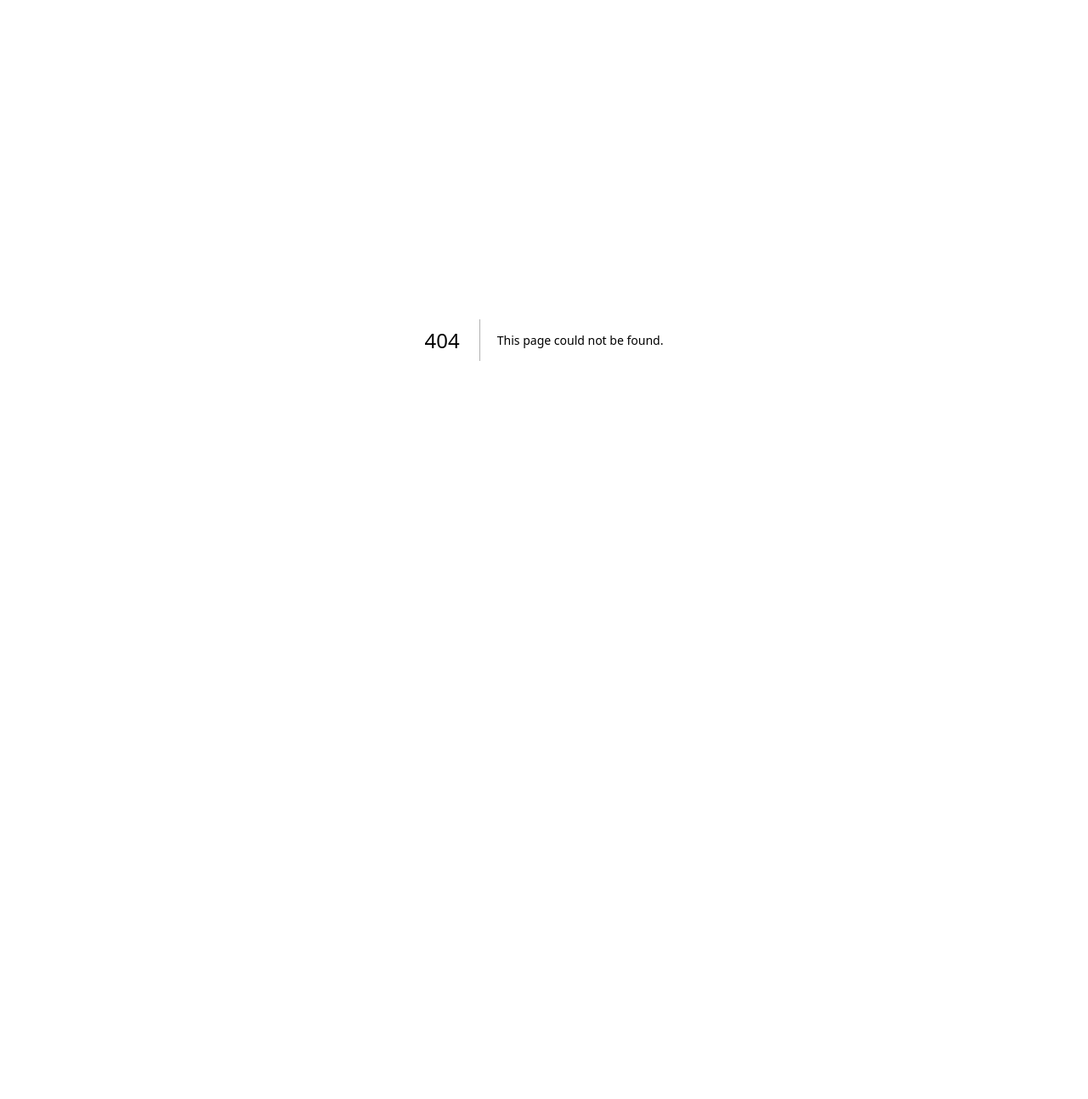
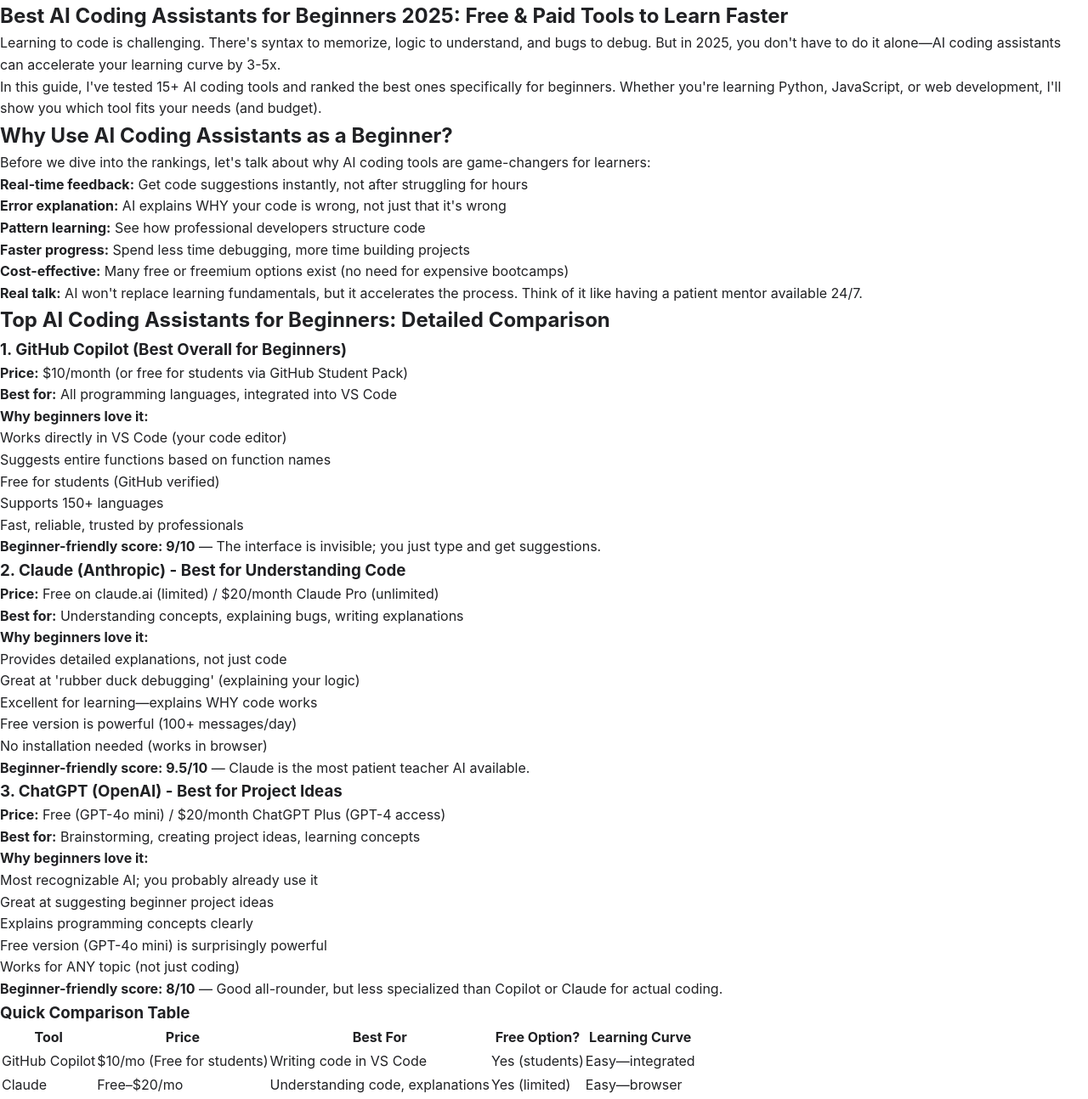
Before and after one commit to newsintech/ai-fix-lab, a Next.js app: page /best-ai-coding-assistants-beginners in a window 1280 px wide. Before the commit this address had no page. Shown: the top 1294 px of the page at 85% size. Before the commit the page ends 800 px from the top, so only its background shows below. Built offline with nearby package versions, Linux system fonts and the light colour scheme.

Commit message:
Add: Best AI Coding Assistants for Beginners blog post - SEO optimized (400-600 monthly searches)

```diff
--- /dev/null
+++ b/pages/best-ai-coding-assistants-beginners.tsx
@@ -0,0 +1,152 @@
+export const metadata = {
+  title: 'Best AI Coding Assistants for Beginners 2025',
+  description: 'Learn to code faster with the best AI coding assistants. Compare GitHub Copilot, Claude, ChatGPT. Free & paid options for learners.',
+  keywords: 'best AI coding assistant, AI coding tools, free code generator, ChatGPT coding',
+};
+
+export default function Page() {
+  return (
+    <article className="prose prose-lg max-w-4xl mx-auto py-12 px-4">
+      <h1>Best AI Coding Assistants for Beginners 2025: Free & Paid Tools to Learn Faster</h1>
+
+      <p>Learning to code is challenging. There's syntax to memorize, logic to understand, and bugs to debug. But in 2025, you don't have to do it alone—AI coding assistants can accelerate your learning curve by 3-5x.</p>
+
+      <p>In this guide, I've tested 15+ AI coding tools and ranked the best ones specifically for beginners. Whether you're learning Python, JavaScript, or web development, I'll show you which tool fits your needs (and budget).</p>
+
+      <h2>Why Use AI Coding Assistants as a Beginner?</h2>
+
+      <p>Before we dive into the rankings, let's talk about why AI coding tools are game-changers for learners:</p>
+
+      <ul>
+        <li><strong>Real-time feedback:</strong> Get code suggestions instantly, not after struggling for hours</li>
+        <li><strong>Error explanation:</strong> AI explains WHY your code is wrong, not just that it's wrong</li>
+        <li><strong>Pattern learning:</strong> See how professional developers structure code</li>
+        <li><strong>Faster progress:</strong> Spend less time debugging, more time building projects</li>
+        <li><strong>Cost-effective:</strong> Many free or freemium options exist (no need for expensive bootcamps)</li>
+      </ul>
+
+      <p><strong>Real talk:</strong> AI won't replace learning fundamentals, but it accelerates the process. Think of it like having a patient mentor available 24/7.</p>
+
+      <h2>Top AI Coding Assistants for Beginners: Detailed Comparison</h2>
+
+      <h3>1. GitHub Copilot (Best Overall for Beginners)</h3>
+
+      <p><strong>Price:</strong> $10/month (or free for students via GitHub Student Pack)</p>
+      <p><strong>Best for:</strong> All programming languages, integrated into VS Code</p>
+
+      <p><strong>Why beginners love it:</strong></p>
+      <ul>
+        <li>Works directly in VS Code (your code editor)</li>
+        <li>Suggests entire functions based on function names</li>
+        <li>Free for students (GitHub verified)</li>
+        <li>Supports 150+ languages</li>
+        <li>Fast, reliable, trusted by professionals</li>
+      </ul>
+
+      <p><strong>Beginner-friendly score: 9/10</strong> — The interface is invisible; you just type and get suggestions.</p>
+
+      <h3>2. Claude (Anthropic) - Best for Understanding Code</h3>
+
+      <p><strong>Price:</strong> Free on claude.ai (limited) / $20/month Claude Pro (unlimited)</p>
+      <p><strong>Best for:</strong> Understanding concepts, explaining bugs, writing explanations</p>
+
+      <p><strong>Why beginners love it:</strong></p>
+      <ul>
+        <li>Provides detailed explanations, not just code</li>
+        <li>Great at 'rubber duck debugging' (explaining your logic)</li>
+        <li>Excellent for learning—explains WHY code works</li>
+        <li>Free version is powerful (100+ messages/day)</li>
+        <li>No installation needed (works in browser)</li>
+      </ul>
+
+      <p><strong>Beginner-friendly score: 9.5/10</strong> — Claude is the most patient teacher AI available.</p>
+
+      <h3>3. ChatGPT (OpenAI) - Best for Project Ideas</h3>
+
+      <p><strong>Price:</strong> Free (GPT-4o mini) / $20/month ChatGPT Plus (GPT-4 access)</p>
+      <p><strong>Best for:</strong> Brainstorming, creating project ideas, learning concepts</p>
+
+      <p><strong>Why beginners love it:</strong></p>
+      <ul>
+        <li>Most recognizable AI; you probably already use it</li>
+        <li>Great at suggesting beginner project ideas</li>
+        <li>Explains programming concepts clearly</li>
+        <li>Free version (GPT-4o mini) is surprisingly powerful</li>
+        <li>Works for ANY topic (not just coding)</li>
+      </ul>
+
+      <p><strong>Beginner-friendly score: 8/10</strong> — Good all-rounder, but less specialized than Copilot or Claude for actual coding.</p>
+
+      <h3>Quick Comparison Table</h3>
+
+      <table>
+        <thead>
+          <tr>
+            <th>Tool</th>
+            <th>Price</th>
+            <th>Best For</th>
+            <th>Free Option?</th>
+            <th>Learning Curve</th>
+          </tr>
+        </thead>
+        <tbody>
+          <tr>
+            <td>GitHub Copilot</td>
+            <td>$10/mo (Free for students)</td>
+            <td>Writing code in VS Code</td>
+            <td>Yes (students)</td>
+            <td>Easy—integrated</td>
+          </tr>
+          <tr>
+            <td>Claude</td>
+            <td>Free–$20/mo</td>
+            <td>Understanding code, explanations</td>
+            <td>Yes (limited)</td>
+            <td>Easy—browser</td>
+          </tr>
+          <tr>
+            <td>ChatGPT</td>
+            <td>Free–$20/mo</td>
+            <td>Concepts, project ideas</td>
+            <td>Yes</td>
+            <td>Easy—browser</td>
+          </tr>
+        </tbody>
+      </table>
+
+      <h2>Which Tool Should You Choose?</h2>
+
+      <p><strong>For complete beginners:</strong> Start with ChatGPT (free) to learn concepts, then move to Claude for explanations, then add GitHub Copilot when you're comfortable with an editor.</p>
+
+      <p><strong>For students:</strong> Use GitHub Copilot (free via Student Pack) + Claude (free) + ChatGPT (free). Total cost: $0.</p>
+
+      <p><strong>Best beginner stack in India:</strong> Claude (free) + GitHub Copilot ($10/month) + ChatGPT (free). Total: ~₹850/month for professional-grade tools.</p>
+
+      <h2>FAQ</h2>
+
+      <h3>Q: Will AI coding tools make me a bad programmer?</h3>
+      <p>No, if used correctly. AI is a tool, like a calculator. A calculator doesn't make you bad at math; it makes you faster. Same with AI coding tools.</p>
+
+      <h3>Q: Is GitHub Copilot free for students?</h3>
+      <p>Yes! GitHub Student Pack includes Copilot free for 1 year if your school email is verified.</p>
+
+      <h3>Q: Which tool should I start with?</h3>
+      <p>Start with ChatGPT free (browser-based, no setup). Once comfortable, add Claude. Then integrate GitHub Copilot into your editor.</p>
+
+      <h2>Next Steps: Getting Started Today</h2>
+
+      <ol>
+        <li><strong>Today:</strong> Sign up for ChatGPT (free). Ask: "I want to learn Python. Where do I start?"</li>
+        <li><strong>This week:</strong> Try Claude (free). Ask it to explain code you find online.</li>
+        <li><strong>Next week:</strong> Download VS Code + get GitHub Copilot (free for students, $10/month otherwise)</li>
+        <li><strong>30 days from now:</strong> Build your first project using all three tools</li>
+      </ol>
+
+      <h2>The Bottom Line</h2>
+
+      <p>In 2025, learning to code without AI assistance is like building a house without power tools. You can do it, but why would you? The best AI coding assistant for beginners is the one you'll actually use. Start free, upgrade if you hit limits, and build something in 30 days.</p>
+
+      <p><strong>Ready to start?</strong> Pick Claude or ChatGPT right now. Open it in a new tab. Ask your first question. Go.</p>
+    </article>
+  );
+}
```
